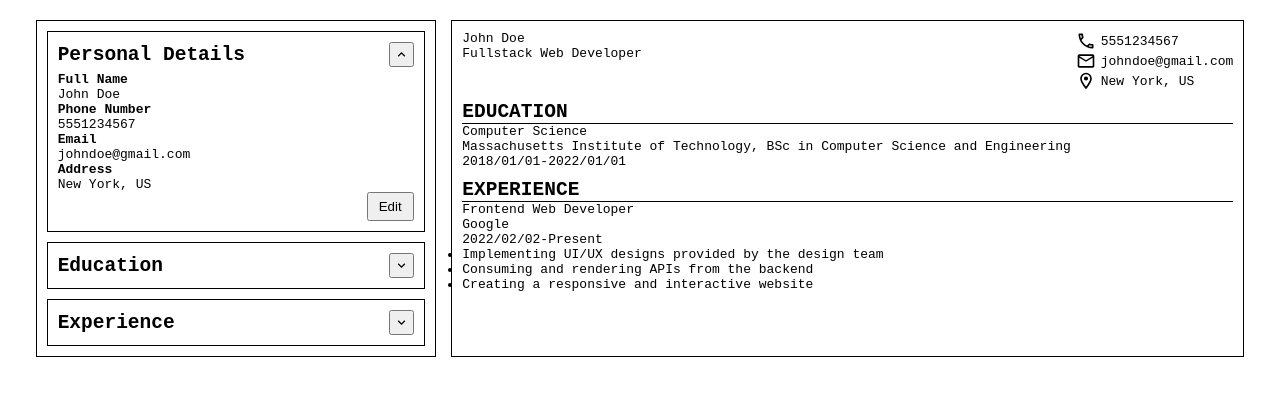
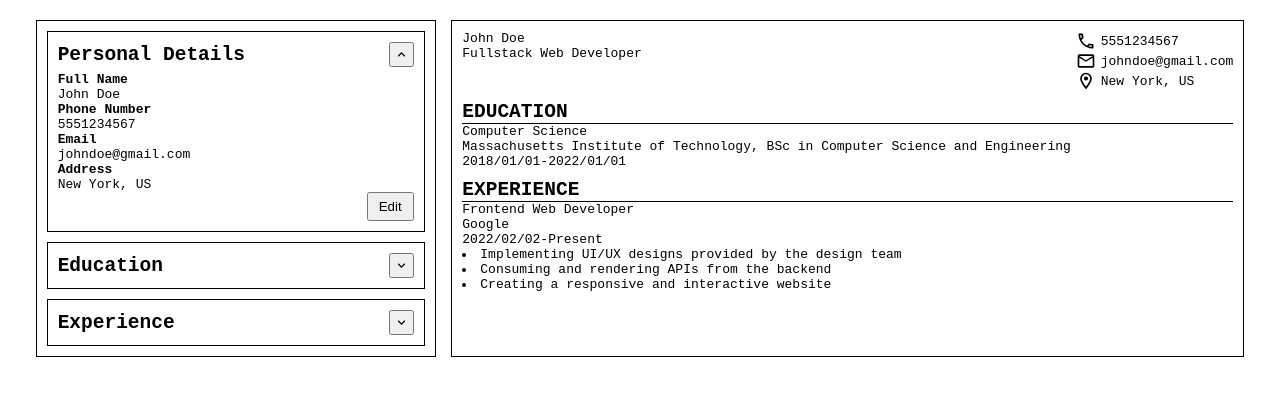
Before and after one commit to iqbalev/cv-builder, a React (Vite) app: page / in a window 1280 px wide. Shown: the top 396 px of the page. Built offline with nearby package versions, Linux system fonts and the light colour scheme.

Commit message:
Add list-style to li elements for better list display

```diff
--- a/src/index.css
+++ b/src/index.css
@@ -11,3 +11,7 @@ body {
 img {
   display: block;
 }
+
+li {
+  list-style: inside;
+}
```
